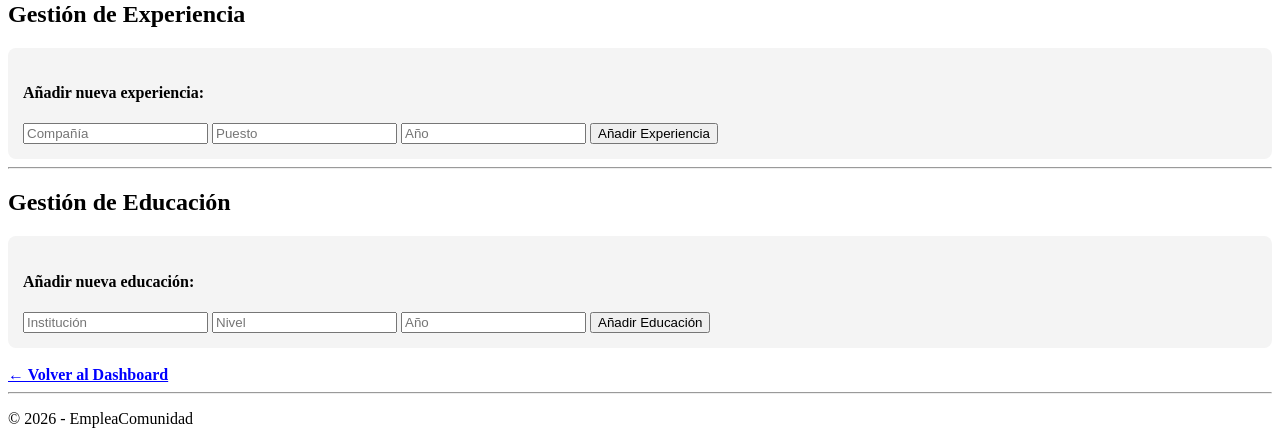
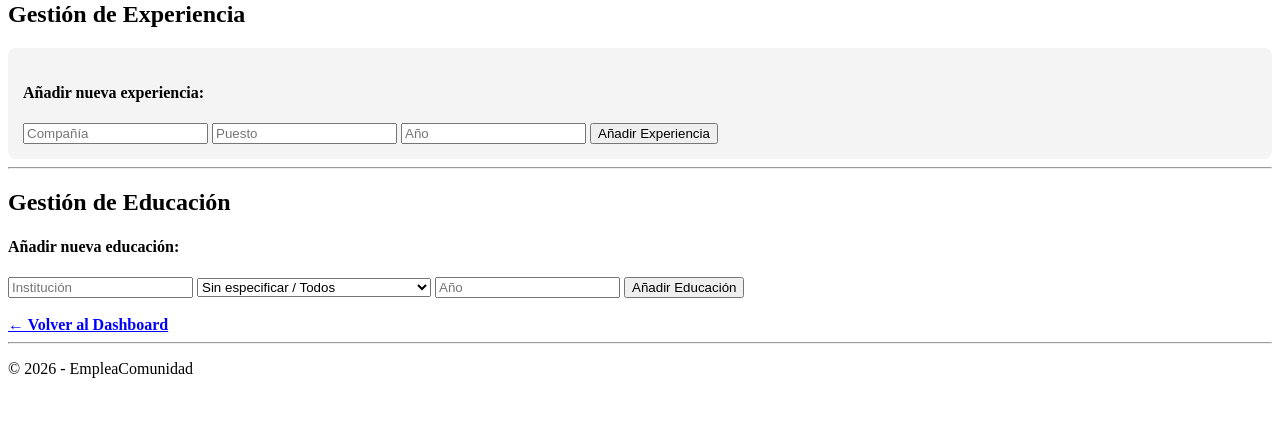
Before and after one commit to reiniertocuyo/EmpleaComunidad, a Python web app: template templates/editar_perfil.html in a window 1280 px wide. Shown: the part 607-1051 px from the top of the page. After the commit the page ends 985 px from the top, so only its background shows below. Run offline with Jinja, Linux system fonts and the light colour scheme; the template is opened without the code that fills it, so the values that code supplies are empty.

Commit message:
todo en orden antes del cambio

```diff
--- a/templates/editar_perfil.html
+++ b/templates/editar_perfil.html
@@ -79,10 +79,17 @@
     {% endfor %}
 </div>
 
-<div style="background: #f4f4f4; padding: 15px; border-radius: 8px;">
+<div>
     <h4>Añadir nueva educación:</h4>
     <input type="text" id="edu_institucion" placeholder="Institución">
-    <input type="text" id="edu_nivel" placeholder="Nivel">
+
+    <select id="edu_nivel">
+        <option value="Sin especificar / Todos">Sin especificar / Todos</option>
+        <option value="Bachiller">Bachiller</option>
+        <option value="Formación Técnica / Certificaciones">Formación Técnica / Certificaciones</option>
+        <option value="Universitario">Universitario</option>
+    </select>
+
     <input type="number" id="edu_ano" placeholder="Año">
     <button type="button" onclick="agregarItem('educacion')">Añadir Educación</button>
 </div>
```
Also changed, not shown: database.db.
